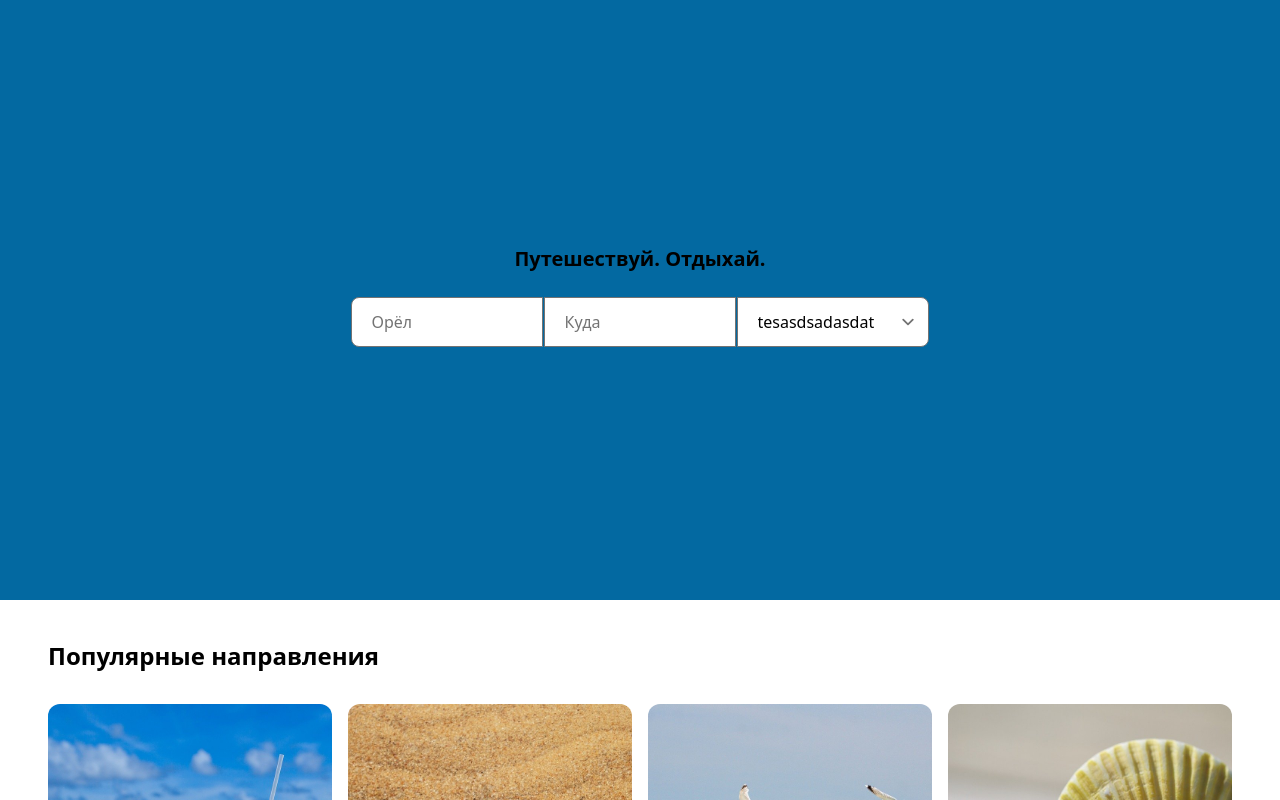
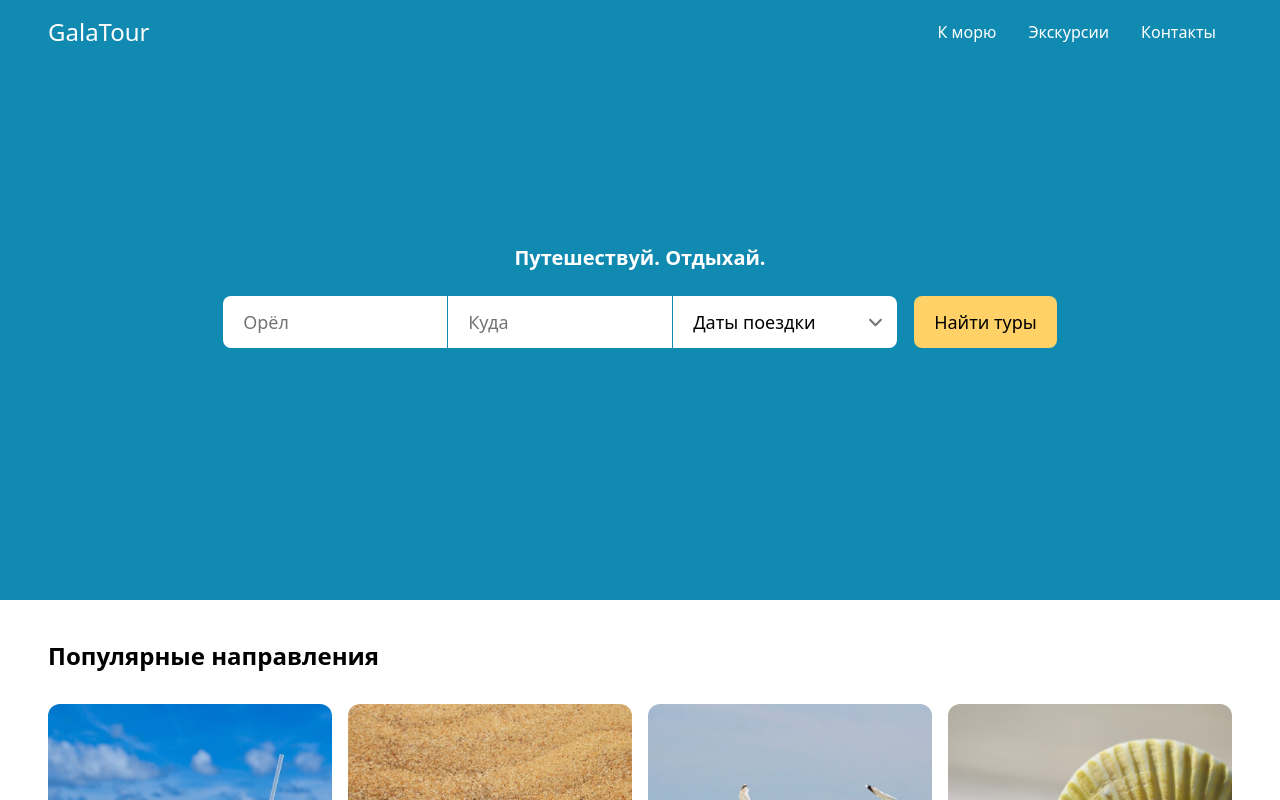
Before and after one commit to snwkng/gtorel.com, a Vue app: page / in a window 1280 px wide. Shown: the top 800 px of the page. Built offline with nearby package versions, Linux system fonts and the light colour scheme.

Commit message:
main section edit styles add topNav

```diff
--- a/src/App.vue
+++ b/src/App.vue
@@ -1,13 +1,14 @@
 <script setup>
 // This starter template is using Vue 3 <script setup> SFCs
 // Check out https://v3.vuejs.org/api/sfc-script-setup.html#sfc-script-setup
-import MobileNav from '@/components/MobileNav.vue'
+import MobileNav from "@/components/MobileNav.vue";
+import TopNav from "./components/TopNav.vue";
 </script>
 
 <template class="container mx-auto px-1">
+  <top-nav></top-nav>
   <router-view></router-view>
   <mobile-nav></mobile-nav>
 </template>
 
-<style lang="scss">
-</style>
+<style lang="scss"></style>
--- a/src/assets/css/main.css
+++ b/src/assets/css/main.css
@@ -2,7 +2,6 @@
 @tailwind components;
 @tailwind utilities;
 
-
 .form-element {
-    @apply px-5 py-3 w-48 mr-px first:rounded-l-lg last:ml-0 last:rounded-r-lg focus:outline-none focus:ring-1 focus:ring-red-700 focus:border-red-700;
+  @apply px-5 py-3 w-56 mr-px border-0 text-lg first:rounded-l-lg last:ml-0 last:rounded-r-lg focus:outline-none focus:ring-1 focus:ring-paradisePink focus:border-paradisePink transition duration-200 ease-in-out;
 }
--- a/src/components/MainSection.vue
+++ b/src/components/MainSection.vue
@@ -1,22 +1,33 @@
 <script>
-export default {
-}
+export default {};
 </script>
 
 <template>
-  <div class="flex flex-col items-center justify-center px-10 py-10 h-screen sm:h-200 bg-blue-700">
-    <h1 class="text-xl font-semibold mb-4 text-center">
+  <div
+    class="flex flex-col items-center justify-center px-10 py-10 h-screen sm:h-200 bg-blueNCS"
+  >
+    <h1 class="text-xl font-semibold mb-4 text-center text-white">
       Путешествуй. Отдыхай.
     </h1>
     <div class="flex flex-row items-center justify-center py-2">
-      <input type="text" class="form-input form-element" disabled placeholder="Орёл">
-      <input type="text" class="form-input form-element" placeholder="Куда">
-      <select class="form-select form-element">
-        <option>tesasdsadasdat</option>
+      <input
+        type="text"
+        class="form-input form-element"
+        disabled
+        placeholder="Орёл"
+      />
+      <input type="text" class="form-input form-element" placeholder="Куда" />
+      <select class="form-select form-element rounded-r-lg">
+        <option>Даты поездки</option>
         <option>test</option>
         <option>test</option>
         <option>test</option>
       </select>
+      <button
+        class="ml-4 px-5 py-3 text-lg bg-orangeYellowCrayola rounded-lg hover:shadow-lg"
+      >
+        Найти туры
+      </button>
     </div>
   </div>
 </template>
--- a/src/components/TopNav.vue
+++ b/src/components/TopNav.vue
@@ -1,13 +1,34 @@
-<script setup>
+<script>
+export default {
+  data () {
+    return {
+      scrollY: 0
+    }
+  },
+  methods: {
+    handleScroll () {
+      this.scrollY = window.pageYOffset
+    }
+  },
+  created () {
+    window.addEventListener("scroll", this.handleScroll)
+  },
+  unmounted () {
+    window.removeEventListener("scroll", this.handleScroll)
+  },
+};
 </script>
 
 <template>
-  <header class="h-32 w-full absolute bg-transparent">
-    <nav class="container mx-auto px-10 py-10 flex flex-row items-center justify-between">
+  <header :class="['w-full fixed bg-transparent text-white', {'bg-white text-black': scrollY > 100}]">
+    <nav
+      class="container px-12 py-4 mx-auto flex flex-row items-center justify-between"
+    >
       <div class="text-2xl">GalaTour</div>
       <div class="flex">
         <router-link to="#" class="pr-4 pl-4">К морю</router-link>
         <router-link to="#" class="pr-4 pl-4">Экскурсии</router-link>
+        <router-link to="#" class="pr-4 pl-4">Контакты</router-link>
       </div>
     </nav>
   </header>
--- a/tailwind.config.js
+++ b/tailwind.config.js
@@ -23,7 +23,14 @@ module.exports = {
       blue: colors.sky,
       yellow: colors.amber,
       rose: colors.rose,
-      white: colors.white
+      white: colors.white,
+      black: colors.black,
+
+      paradisePink: '#ef476f',
+      orangeYellowCrayola: '#ffd166',
+      carribeanGreen: '#06D6A0',
+      blueNCS: '#118AB2',
+      midnightGreenEagleGreen: '#073B4C',
     },
     extend: {
       height: {
```
